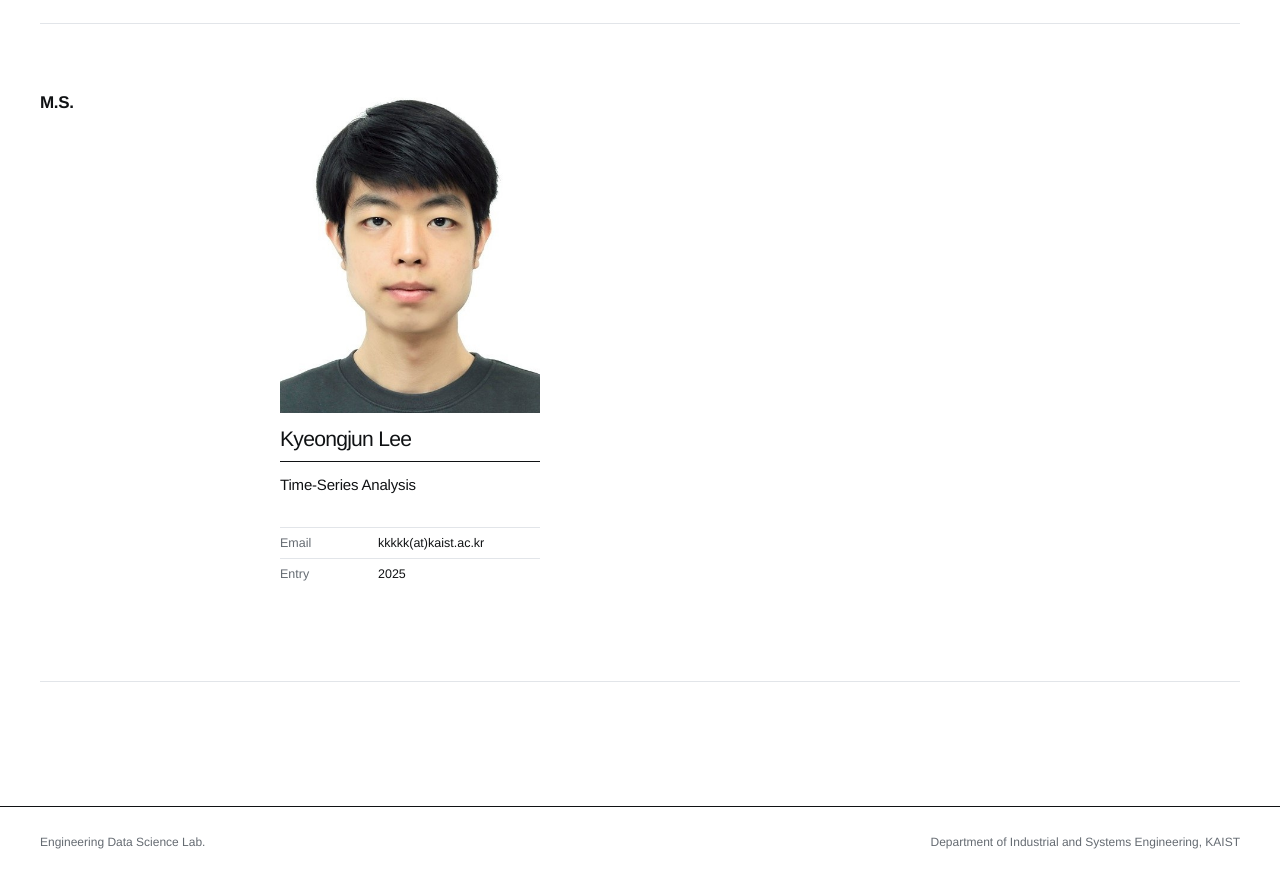
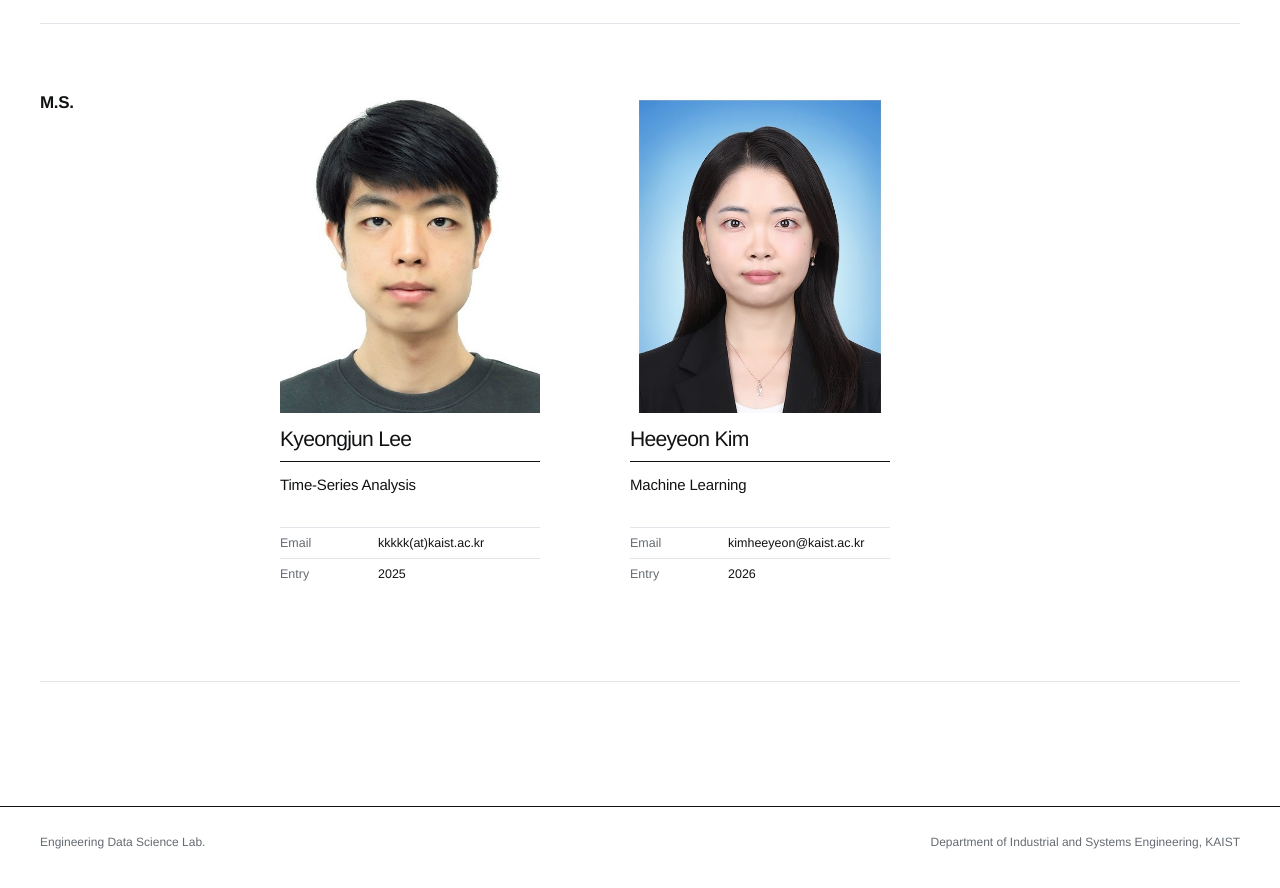
Before and after one commit to JaeyeongLee1/eds-website, a Jekyll site: the page built from members/index.html, in a window 1280 px wide and 900 px high, scrolled down 1552 px. Shown: the top 888 px of the window. Built offline with Jekyll 4.4.1, drawn with Linux system fonts in a browser that asks for light colours.

Commit message:
content: update _data/members.yml

```diff
--- a/_data/members.yml
+++ b/_data/members.yml
@@ -1,40 +1,44 @@
 phd:
-  - name: "Junsub Jung"
-    research_interests: "Causal Inference"
-    email: "bye2222(at)kaist.ac.kr"
+  - name: Junsub Jung
+    research_interests: Causal Inference
+    email: bye2222(at)kaist.ac.kr
     entry: "2021"
-    photo: "/assets/images/members/junsubjung.jpg"
-  - name: "Taeseong Yoon"
-    research_interests: "Uncertainty Quantification"
-    email: "bigstar0423(at)kaist.ac.kr"
+    photo: /assets/images/members/junsubjung.jpg
+  - name: Taeseong Yoon
+    research_interests: Uncertainty Quantification
+    email: bigstar0423(at)kaist.ac.kr
     entry: "2023"
-    homepage: "https://taeseongyoon.github.io/"
-    photo: "/assets/images/members/taeseongyoon.jpg"
-  - name: "Taemin Park"
-    research_interests: "Class Imbalanced Semi Supervised Learning"
-    email: "ptm1001(at)kaist.ac.kr"
+    homepage: https://taeseongyoon.github.io/
+    photo: /assets/images/members/taeseongyoon.jpg
+  - name: Taemin Park
+    research_interests: Class Imbalanced Semi Supervised Learning
+    email: ptm1001(at)kaist.ac.kr
     entry: "2024"
-    photo: "/assets/images/members/taeminpark.jpg"
-  - name: "Jaeyeong Lee"
-    research_interests: "Spatio-Temporal Modeling, Bayesian Deep Learning"
-    email: "dlwodud116(at)kaist.ac.kr"
+    photo: /assets/images/members/taeminpark.jpg
+  - name: Jaeyeong Lee
+    research_interests: Spatio-Temporal Modeling, Bayesian Deep Learning
+    email: dlwodud116(at)kaist.ac.kr
     entry: "2024"
-    homepage: "https://jaeyeonglee1.github.io/"
-    photo: "/assets/images/members/jaeyeonglee.jpg"
-  - name: "Insoo Jung"
-    research_interests: "Causal Inference"
-    email: "tothetop(at)kaist.ac.kr"
+    homepage: https://jaeyeonglee1.github.io/
+    photo: /assets/images/members/jaeyeonglee.jpg
+  - name: Insoo Jung
+    research_interests: Causal Inference
+    email: tothetop(at)kaist.ac.kr
     entry: "2025"
-    photo: "/assets/images/members/insoojung.jpg"
-  - name: "Seungjun Choi"
-    research_interests: "Domain Generalization, Tabular Foundation Model"
-    email: "seungjun(at)kaist.ac.kr"
+    photo: /assets/images/members/insoojung.jpg
+  - name: Seungjun Choi
+    research_interests: Domain Generalization, Tabular Foundation Model
+    email: seungjun(at)kaist.ac.kr
     entry: "2026"
-    photo: "/assets/images/members/seungjunchoi.jpg"
-
+    photo: /assets/images/members/seungjunchoi.jpg
 ms:
-  - name: "Kyeongjun Lee"
-    research_interests: "Time-Series Analysis"
-    email: "kkkkk(at)kaist.ac.kr"
+  - name: Kyeongjun Lee
+    research_interests: Time-Series Analysis
+    email: kkkkk(at)kaist.ac.kr
     entry: "2025"
-    photo: "/assets/images/members/kyeongjunlee.jpg"
+    photo: /assets/images/members/kyeongjunlee.jpg
+  - name: Heeyeon Kim
+    research_interests: Machine Learning
+    email: kimheeyeon@kaist.ac.kr
+    entry: "2026"
+    photo: /assets/images/unnamed.jpg
```
